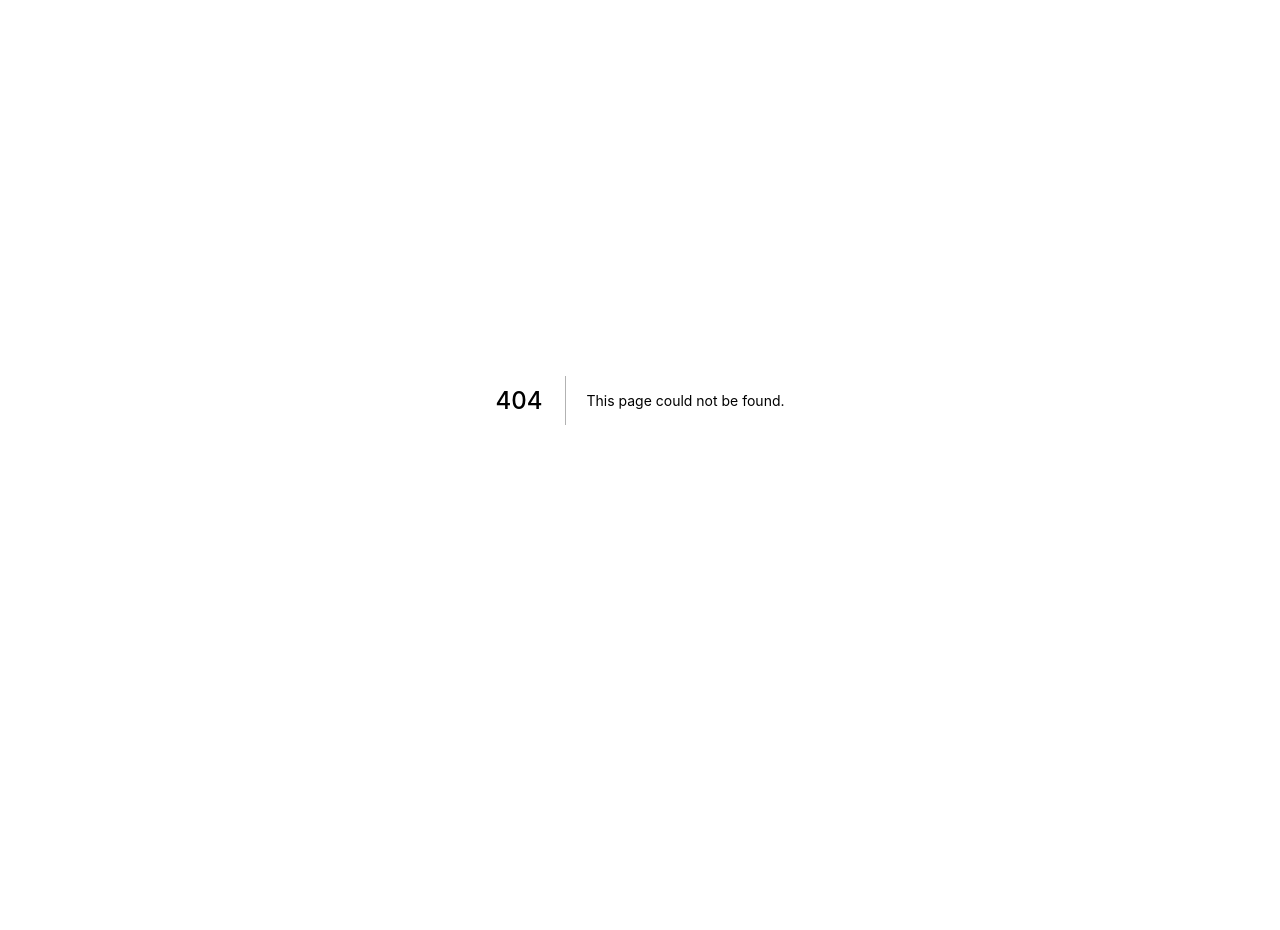
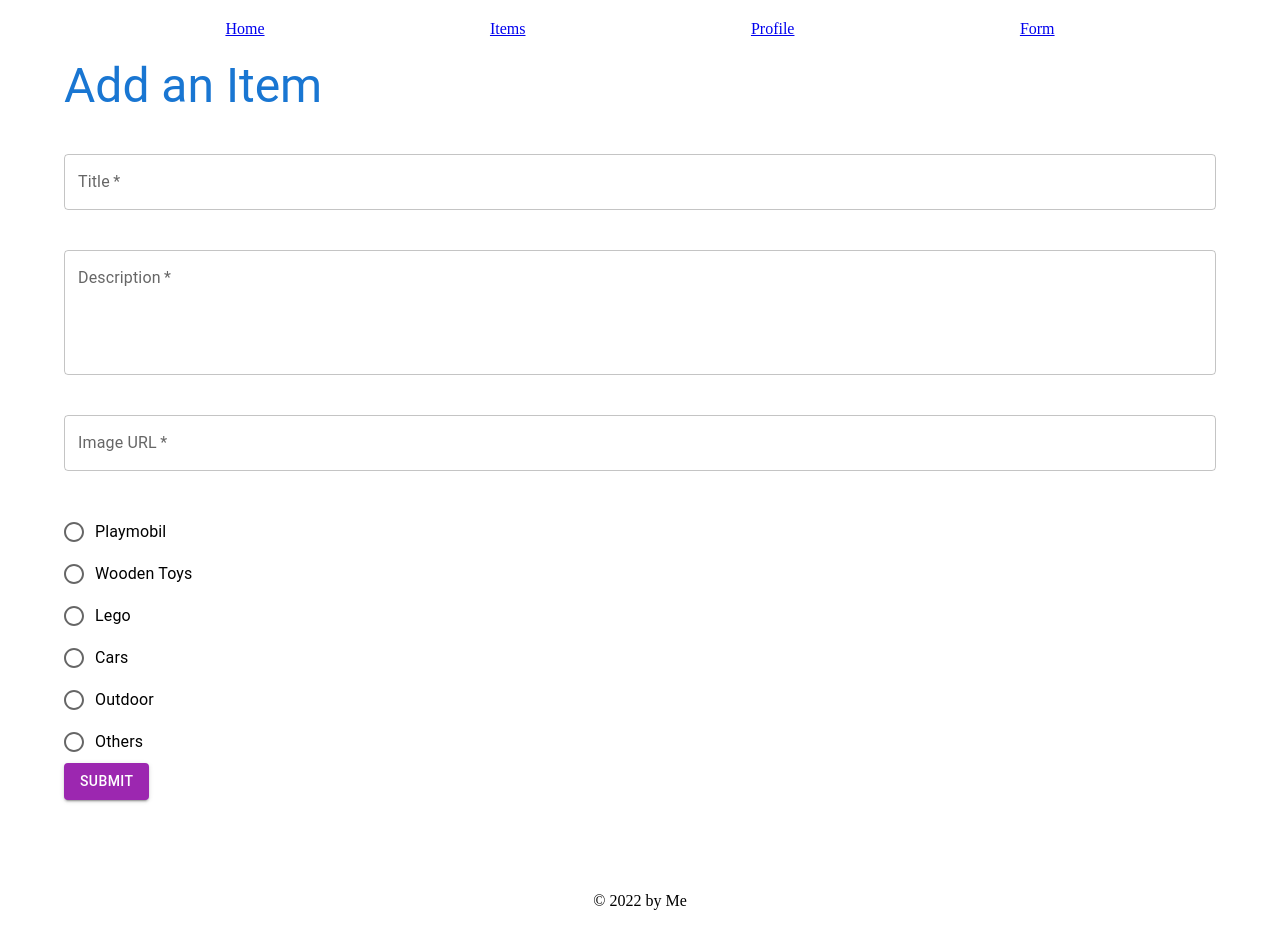
Before and after one commit to DerElchausdemAll/nf-capstone, a Next.js app: page /form in a window 1280 px wide. Before the commit this address had no page. Before the commit the page ends 800 px from the top, so only its background shows below. Built offline with nearby package versions, Linux system fonts and the light colour scheme.

Commit message:
feat: edited homepage, changed foulder names

```diff
--- a/data/db.json
+++ b/data/db.json
@@ -20,6 +20,20 @@
       "category": "outdoor",
       "image": "https://images.unsplash.com/photo-1529313779164-31ef6a34524f?ixlib=rb-1.2.1&ixid=MnwxMjA3fDB8MHxwaG90by1wYWdlfHx8fGVufDB8fHx8&auto=format&fit=crop&w=1470&q=80",
       "id": 3
+    },
+    {
+      "title": "sadasd",
+      "details": "sadasdasd",
+      "image": "https://images.unsplash.com/photo-1529313779164-31ef6a34524f?ixlib=rb-1.2.1&ixid=MnwxMjA3fDB8MHxwaG90by1wYWdlfHx8fGVufDB8fHx8&auto=format&fit=crop&w=1470&q=80",
+      "category": "cars",
+      "id": 4
+    },
+    {
+      "title": "sadasd",
+      "details": "sadasdasd",
+      "image": "https://images.unsplash.com/photo-1529313779164-31ef6a34524f?ixlib=rb-1.2.1&ixid=MnwxMjA3fDB8MHxwaG90by1wYWdlfHx8fGVufDB8fHx8&auto=format&fit=crop&w=1470&q=80",
+      "category": "cars",
+      "id": 5
     }
   ]
 }
--- a/src/organisms/header/index.jsx
+++ b/src/organisms/header/index.jsx
@@ -14,9 +14,9 @@ const Header = () => {
 				}}
 			>
 				<Link href="/">Home</Link>
-				<Link href="/about">About me</Link>
+				<Link href="/items">Items</Link>
 				<Link href="/profile">Profile</Link>
-				<Link href="/items">Items</Link>
+				<Link href="/form">Form</Link>
 			</nav>
 		</header>
 	);
--- a/src/pages/api/hello.js
+++ /dev/null
@@ -1,5 +0,0 @@
-// Next.js API route support: https://nextjs.org/docs/api-routes/introduction
-
-export default function handler(req, res) {
-	res.status(200).json({ name: "John Doe" });
-}
--- /dev/null
+++ b/src/pages/form/index.jsx
@@ -0,0 +1,124 @@
+import Head from "next/head";
+import Layout from "../../organisms/layout";
+import React, { useState } from "react";
+import Typography from "@mui/material/Typography";
+import Button from "@mui/material/Button";
+import Container from "@mui/material/Container";
+import TextField from "@mui/material/TextField";
+import Radio from "@mui/material/Radio";
+import RadioGroup from "@mui/material/RadioGroup";
+import FormControlLabel from "@mui/material/FormControlLabel";
+
+const Items = () => {
+	const [title, setTitle] = useState("");
+	const [details, setDetails] = useState("");
+	const [image, setImage] = useState("");
+	const [titleError, setTitleError] = useState(false);
+	const [detailsError, setDetailsError] = useState(false);
+	const [imageError, setImageError] = useState(false);
+
+	const [category, setCategory] = useState();
+
+	const handleSubmit = e => {
+		e.preventDefault();
+		setTitleError(false);
+		setDetailsError(false);
+		setImageError(false);
+
+		if (title === "") {
+			setTitleError(true);
+		}
+
+		if (details === "") {
+			setDetailsError(true);
+		}
+
+		if (image === "") {
+			setImageError(true);
+		}
+
+		if (title && details && image) {
+			fetch("http://localhost:8000/notes", {
+				method: "POST",
+				headers: { "Content-type": "application/json" },
+				body: JSON.stringify({ title, details, image, category }),
+			});
+		}
+	};
+
+	return (
+		<Layout>
+			<Head>
+				<title key="title">About</title>
+				<meta key="description" name="description" content="About" />
+			</Head>
+			<Container>
+				<form noValidate autoComplete="off" onSubmit={handleSubmit}>
+					<Typography variant="h3" color="primary">
+						Add an Item
+					</Typography>
+					<TextField
+						onChange={e => setTitle(e.target.value)}
+						sx={{
+							marginTop: 5,
+							display: "block",
+						}}
+						label="Title"
+						variant="outlined"
+						color="secondary"
+						fullWidth
+						required
+						error={titleError}
+					></TextField>
+					<TextField
+						onChange={e => setDetails(e.target.value)}
+						sx={{
+							marginTop: 5,
+							marginBottom: 5,
+							display: "block",
+						}}
+						label="Description"
+						variant="outlined"
+						color="secondary"
+						multiline
+						rows={4}
+						fullWidth
+						required
+						error={detailsError}
+					></TextField>
+					<TextField
+						onChange={e => setImage(e.target.value)}
+						sx={{
+							marginTop: 5,
+							marginBottom: 5,
+							display: "block",
+						}}
+						label="Image URL"
+						variant="outlined"
+						color="secondary"
+						fullWidth
+						required
+						error={imageError}
+					></TextField>
+					<RadioGroup value={category} onChange={e => setCategory(e.target.value)}>
+						<FormControlLabel value="playmobil" control={<Radio />} label="Playmobil" />
+						<FormControlLabel value="wood" control={<Radio />} label="Wooden Toys" />
+						<FormControlLabel value="lego" control={<Radio />} label="Lego" />
+						<FormControlLabel value="cars" control={<Radio />} label="Cars" />
+						<FormControlLabel value="outdoor" control={<Radio />} label="Outdoor" />
+						<FormControlLabel value="others" control={<Radio />} label="Others" />
+					</RadioGroup>
+					<Button type="submit" color="secondary" variant="contained">
+						Submit
+					</Button>
+				</form>
+				<br></br>
+				<br></br>
+				<br></br>
+				<br></br>
+			</Container>
+		</Layout>
+	);
+};
+
+export default Items;
```
Also changed, not shown: src/pages/about/index.jsx (deleted, +0 -17 lines), src/pages/index.jsx (+7 -12 lines), src/pages/items/index.jsx (+4 -115 lines).
